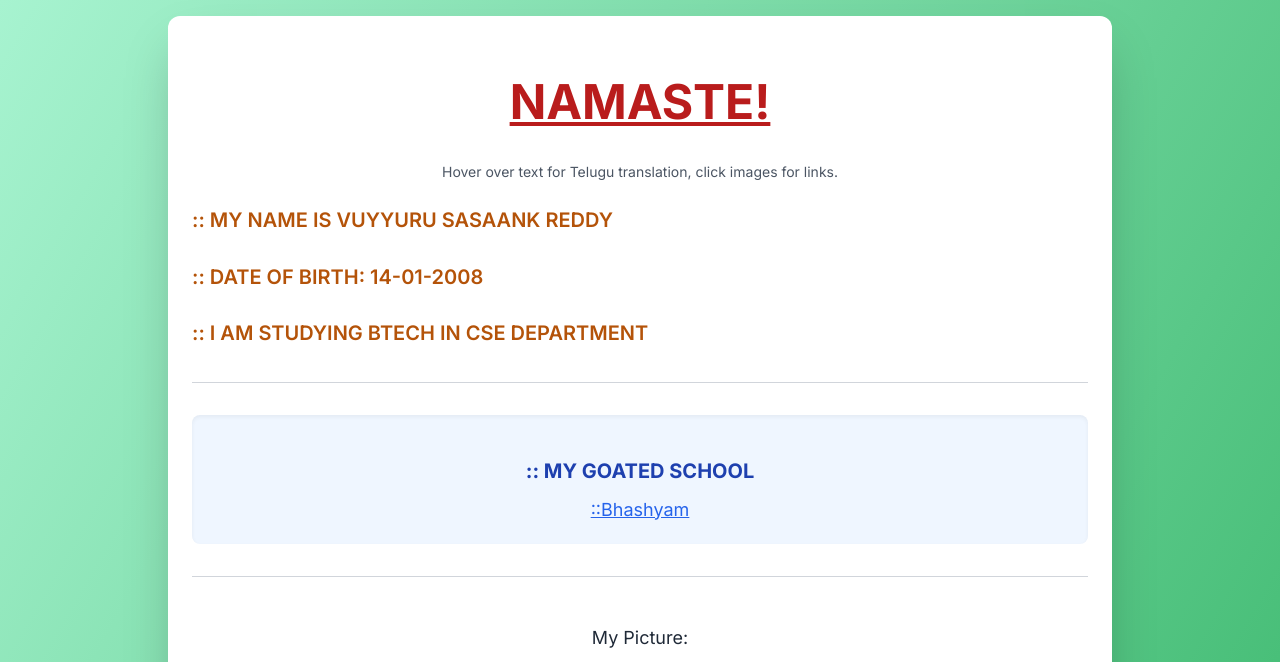
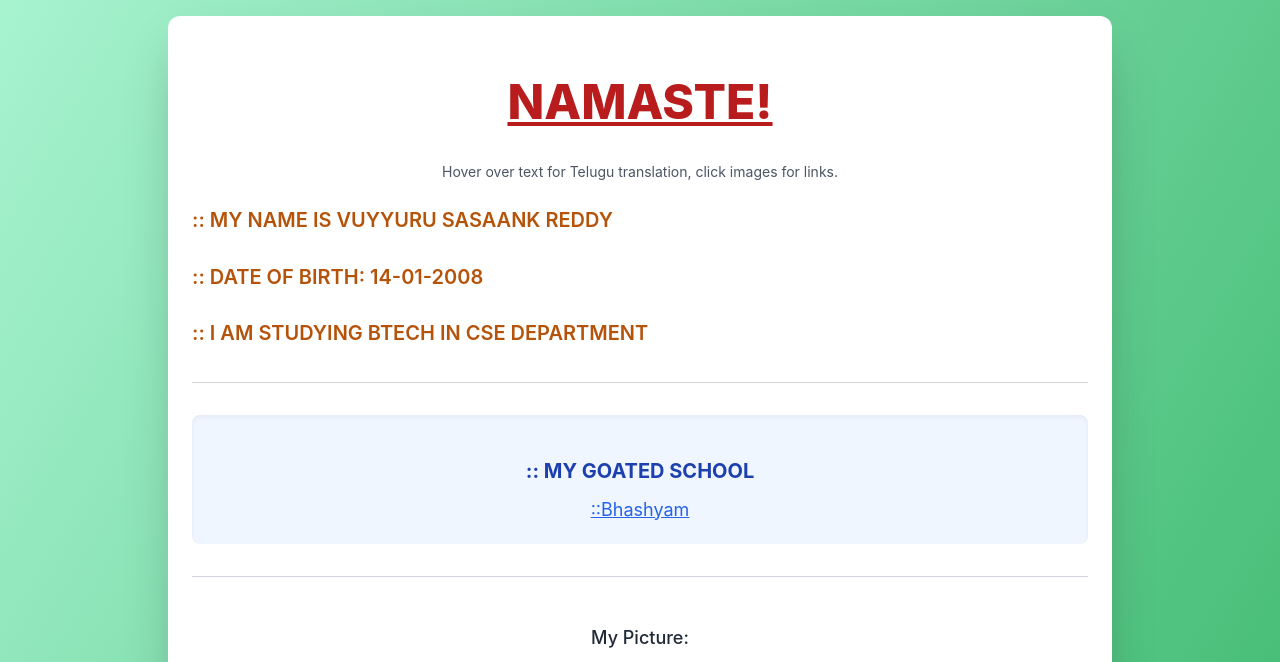
Before and after one commit to zzzzzz-zzzzz/http-127.0.0.1-5500-index.html, a plain HTML site: page index2.html in a window 1280 px wide. Shown: the top 662 px of the page. Drawn offline with Linux system fonts and the light colour scheme.

Commit message:
Update index2.html

```diff
--- a/index2.html
+++ b/index2.html
@@ -4,7 +4,7 @@
     <meta charset="UTF-8">
     <title>ABOUT ME - VUYYURU SASAANK REDDY</title>
     <meta name="viewport" content="width=device-width, initial-scale=1.0">
-    <link href="https://fonts.googleapis.com/css2?family=Inter:wght@400;600;700&display=swap" rel="stylesheet">
+
     <style>
 
         body {
```
